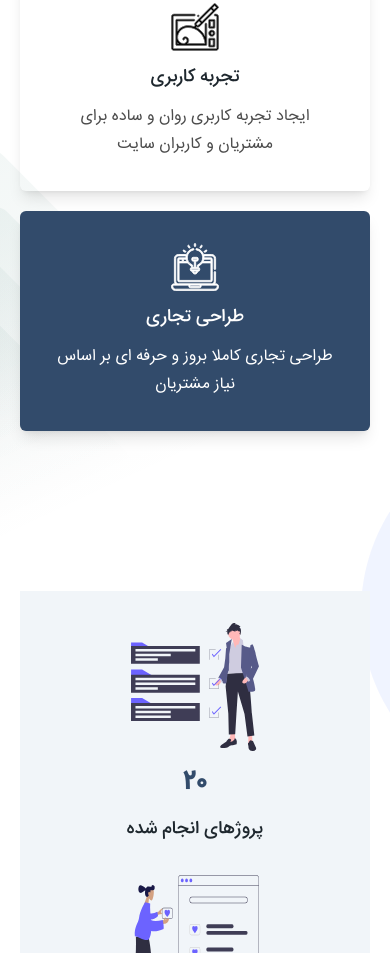
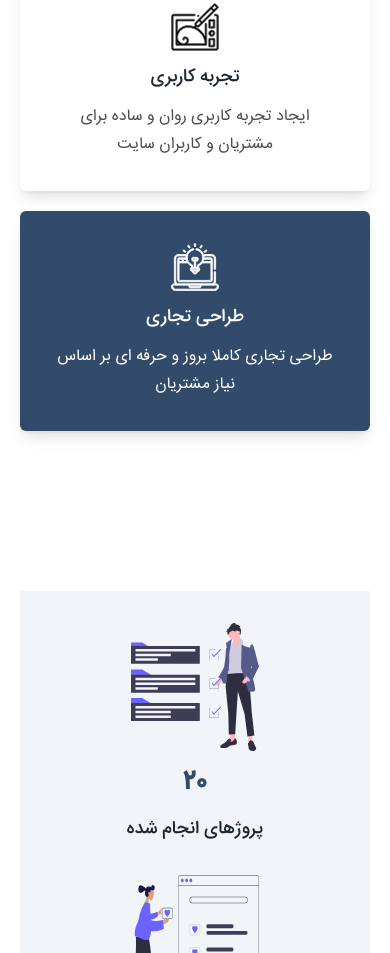
Before and after one commit to imansaadat/Tailwind-keyboarda-website, a website: page public/index.html in a window 390 px wide. Shown: the part 1540-2493 px from the top of the page. Drawn offline with nearby package versions, Linux system fonts and the light colour scheme.

Commit message:
Update index.html

```diff
--- a/public/index.html
+++ b/public/index.html
@@ -507,7 +507,7 @@
       <section class="relative py-20">
         <div class="max-w-[1240px] mx-auto px-5">
           <!-- Left Shape -->
-          <div class="absolute left-0 -bottom-14 -z-10">
+          <div class="hidden md:block absolute left-0 -bottom-14 -z-10">
             <svg
               xmlns="http://www.w3.org/2000/svg"
               width="291"
@@ -707,7 +707,7 @@
       <section id="operation" class="relative py-20">
         <div class="max-w-[1240px] mx-auto px-5">
           <!-- Right Shape -->
-          <div class="absolute top-0 right-0 -z-10">
+          <div class="hidden md:block absolute top-0 right-0 -z-10">
             <svg xmlns="http://www.w3.org/2000/svg" width="29" height="202">
               <path
                 fill="#0042ff"
```
